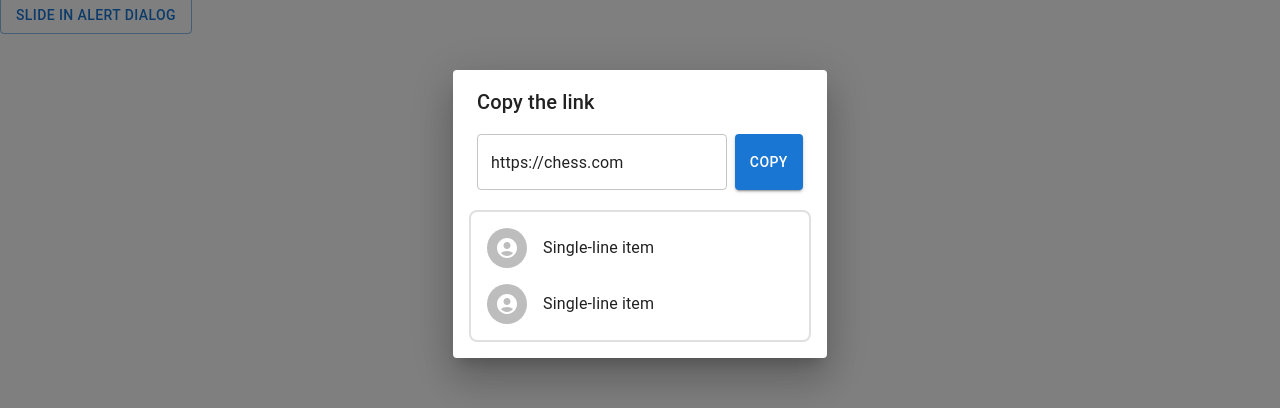
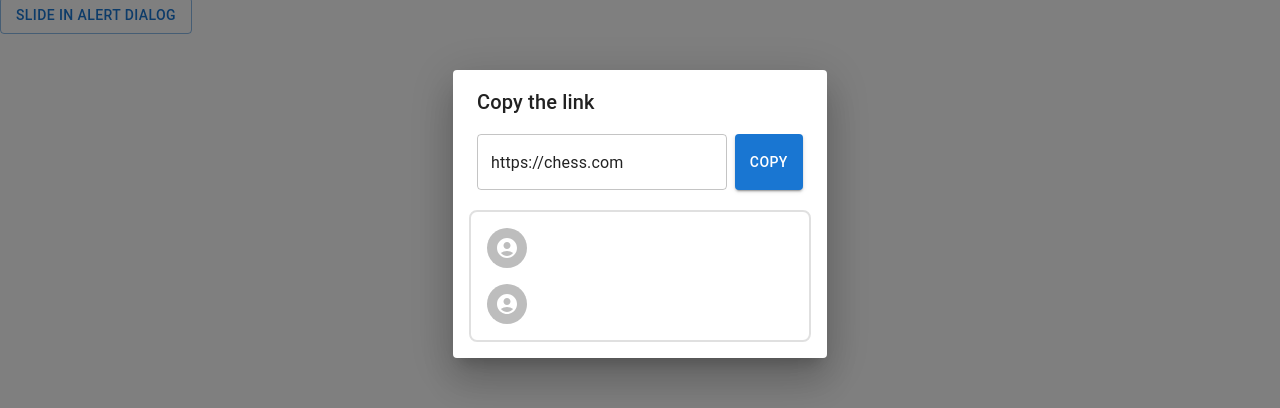
Before and after one commit to abeshahsan/ChessDuel, a Next.js app: page /new-match in a window 1280 px wide. Shown: the part 186-594 px from the top of the page. Built offline with nearby package versions, Linux system fonts and the light colour scheme; no server answers.

Commit message:
refactor: streamline chessboard logic and integrate match state management

```diff
--- a/src/app/components/navbar/md_nav_menu.tsx
+++ b/src/app/components/navbar/md_nav_menu.tsx
@@ -7,7 +7,7 @@
 import { setSidebarOpen } from "@/app/store/client_socket_slice";
 import { RootState } from "@/app/store";
 
-export default function MdNavMenu({ }: { pages: string[] }) {
+export default function MdNavMenu() {
 
 	const dispatch = useDispatch();
 	const sidebarOpen = useSelector((state: RootState) => state.clientSocket.sidebarOpen);
--- a/src/app/global-components/chessboard/chessboard.tsx
+++ b/src/app/global-components/chessboard/chessboard.tsx
@@ -1,6 +1,6 @@
 "use client";
 
-import React, { useEffect, useState } from "react";
+import React, { useState } from "react";
 import { CSSProperties } from "react";
 import { Chess, Piece, Square } from "chess.js";
 import { Chessboard } from "react-chessboard";
@@ -10,7 +10,7 @@
 import { Box, Button, Typography } from "@mui/material";
 import { useDispatch, useSelector } from "react-redux";
 import { RootState } from "@/app/store";
-import { addEventHandler, subscribe, unsubscribeComponent } from "@/app/store/client_socket_slice";
+import useChessboardEffect from "@/app/new-match/hooks/useChessboardEffect";
 
 const ChessboardUI = ({}: Props) => {
 	const [game, setGame] = useState(new Chess());
@@ -23,106 +23,9 @@
 
 	const dispatch = useDispatch();
 	const socket = useSelector((state: RootState) => state.clientSocket.socket);
+	let players = useSelector((state: RootState) => state.match.players);
 
-	useEffect(() => {
-		if (socket?.active) {
-			dispatch(subscribe(ChessboardUI.name));
-			dispatch(
-				addEventHandler({
-					subscriberName: ChessboardUI.name,
-					event: "chess-move",
-					callback: (move: { from: Square; to: Square }) => {
-						try {
-							game.move(move);
-							setGame(() => {
-								return new Chess(game.fen());
-							});
-						} catch (error) {
-							// console.log("Invalid move", error);
-						}
-					},
-				})
-			);
-
-			dispatch(
-				addEventHandler({
-					subscriberName: ChessboardUI.name,
-					event: "match-created",
-					callback: (match) => {
-						console.log("Match created", match);
-					},
-				})
-			);
-			socket?.emit("create-match");
-		}
-
-
-		return () => {
-			unsubscribeComponent(ChessboardUI.name);
-		};
-	}, [socket?.active]);
-
-	const onSquareClick = (square: Square) => {
-		if (activeSquare) {
-			try {
-				const capturedPiece = game.get(square);
-
-				game.move({
-					from: activeSquare,
-					to: square,
-					promotion: "q",
-				});
-
-				socket?.emit("chess-move", { from: activeSquare, to: square, promotion: "q" });
-
-				if (capturedPiece) {
-					setCapturedPieces(() => {
-						return [...capturedPieces, capturedPiece];
-					});
-				}
-
-				setGame(() => {
-					return new Chess(game.fen());
-				});
-				setActiveSquare(null);
-				setValidSquares([]);
-			} catch (error) {
-				setActiveSquare(null);
-				setValidSquares([]);
-			}
-		} else {
-			if (hasPiece(square) && hasTurn(square)) {
-				setActiveSquare(square);
-				setValidSquares(game.moves({ square: square }) as Square[]);
-			}
-		}
-	};
-
-	function hasPiece(square: Square): boolean {
-		return game.get(square) !== null;
-	}
-
-	function hasTurn(square: Square): boolean {
-		return game.get(square).color === game.turn();
-	}
-
-	const updateSquareStyles = () => {
-		validSquares.forEach((square: Square) => {
-			square = square
-				.toString()
-				.replace(/[x+]|=./gi, "")
-				.slice(-2) as Square;
-
-			customSquareStyles[square] = {
-				background: validSquaresColor,
-			};
-		});
-		if (activeSquare) {
-			customSquareStyles[activeSquare] = {
-				background: activeSquareColor,
-			};
-		}
-	};
+	useChessboardEffect(socket, game, setGame, dispatch);
 
 	updateSquareStyles();
 
@@ -256,6 +159,68 @@
 		}
 		return "";
 	}
+
+	function onSquareClick(square: Square) {
+		if (activeSquare) {
+			try {
+				const capturedPiece = game.get(square);
+
+				game.move({
+					from: activeSquare,
+					to: square,
+					promotion: "q",
+				});
+
+				socket?.emit("chess-move", { from: activeSquare, to: square, promotion: "q" });
+
+				if (capturedPiece) {
+					setCapturedPieces(() => {
+						return [...capturedPieces, capturedPiece];
+					});
+				}
+
+				setGame(() => {
+					return new Chess(game.fen());
+				});
+				setActiveSquare(null);
+				setValidSquares([]);
+			} catch (error) {
+				setActiveSquare(null);
+				setValidSquares([]);
+			}
+		} else {
+			if (hasPiece(square) && hasTurn(square)) {
+				setActiveSquare(square);
+				setValidSquares(game.moves({ square: square }) as Square[]);
+			}
+		}
+	}
+
+	function hasPiece(square: Square): boolean {
+		return game.get(square) !== null;
+	}
+
+	function hasTurn(square: Square): boolean {
+		return game.get(square).color === game.turn();
+	}
+
+	function updateSquareStyles() {
+		validSquares.forEach((square: Square) => {
+			square = square
+				.toString()
+				.replace(/[x+]|=./gi, "")
+				.slice(-2) as Square;
+
+			customSquareStyles[square] = {
+				background: validSquaresColor,
+			};
+		});
+		if (activeSquare) {
+			customSquareStyles[activeSquare] = {
+				background: activeSquareColor,
+			};
+		}
+	}
 };
 
 const CapturedPieces = ({ capturedPieces, color }: { capturedPieces: Piece[]; color: string }) => {
--- a/src/app/new-match/components/new-game-modal.tsx
+++ b/src/app/new-match/components/new-game-modal.tsx
@@ -9,43 +9,21 @@
 import { TransitionProps } from "@mui/material/transitions";
 import { Avatar, List, ListItem, ListItemAvatar, ListItemText, TextField } from "@mui/material";
 import { AccountCircle } from "@mui/icons-material";
-
-function generate(element: React.ReactElement<unknown>) {
-	return [0, 1].map((value) =>
-		React.cloneElement(element, {
-			key: value,
-		})
-	);
-}
-
-const Transition = React.forwardRef(function Transition(
-	props: TransitionProps & {
-		children: React.ReactElement<any, any>;
-	},
-	ref: React.Ref<unknown>
-) {
-	return (
-		<Slide
-			direction='up'
-			ref={ref}
-			{...props}
-		/>
-	);
-});
+import { useSelector } from "react-redux";
+import { RootState } from "@/app/store";
 
 export default function NewGameModal({ isOpen }: { isOpen?: boolean }) {
 	const [open, setOpen] = React.useState(isOpen ?? true);
 
 	const [isCopied, setIsCopied] = React.useState(false);
-	const [newMatchLink, setNewMatchLink] = React.useState("https://chess.com");
+	const [newMatchLink] = React.useState("https://chess.com");
 
 	const handleClickOpen = () => {
 		setOpen(true);
 	};
 
-	const handleClose = () => {
-		setOpen(false);
-	};
+	const socket = useSelector((state: RootState) => state.clientSocket.socket);
+	const players = useSelector((state: RootState) => state.match.players);
 
 	return (
 		<>
@@ -94,19 +72,34 @@
 					sx={{ border: 2, borderColor: "divider", margin: 2, marginTop: 0, borderRadius: 2, padding: 0 }}
 				>
 					<List>
-						{generate(
-							<ListItem>
+						{players.map((player, index) => (
+							<ListItem key={index}>
 								<ListItemAvatar>
 									<Avatar>
 										<AccountCircle />
 									</Avatar>
 								</ListItemAvatar>
-								<ListItemText primary='Single-line item' />
+								<ListItemText primary={player?.id?? 'Waiting for player'} />
 							</ListItem>
-						)}
+						))}
 					</List>
 				</DialogContent>
 			</Dialog>
 		</>
 	);
 }
+
+const Transition = React.forwardRef(function Transition(
+	props: TransitionProps & {
+		children: React.ReactElement<any, any>;
+	},
+	ref: React.Ref<unknown>
+) {
+	return (
+		<Slide
+			direction='up'
+			ref={ref}
+			{...props}
+		/>
+	);
+});
--- /dev/null
+++ b/src/app/new-match/hooks/useChessboardEffect.tsx
@@ -0,0 +1,49 @@
+import ChessboardUI from "@/app/global-components/chessboard/chessboard";
+import { addEventHandler, subscribe, unsubscribeComponent } from "@/app/store/client_socket_slice";
+import { createMatch } from "@/app/store/match_slice";
+import { Dispatch, UnknownAction } from "@reduxjs/toolkit";
+import { Chess, Square } from "chess.js";
+import { useEffect } from "react";
+import { Socket } from "socket.io-client";
+
+const useChessboardEffect = (socket: Socket | null, game: Chess, setGame: any, dispatch: Dispatch<UnknownAction>) => {
+	useEffect(() => {
+		if (socket?.active) {
+			dispatch(subscribe(ChessboardUI.name));
+			dispatch(
+				addEventHandler({
+					subscriberName: ChessboardUI.name,
+					event: "chess-move",
+					callback: (move: { from: Square; to: Square }) => {
+						try {
+							game.move(move);
+							setGame(() => {
+								return new Chess(game.fen());
+							});
+						} catch (error) {
+							// console.log("Invalid move", error);
+						}
+					},
+				})
+			);
+
+			dispatch(
+				addEventHandler({
+					subscriberName: ChessboardUI.name,
+					event: "match-created",
+					callback: (match) => {
+						console.log("Match created", match);
+						dispatch(createMatch(match));
+					},
+				})
+			);
+			socket?.emit("create-match");
+		}
+
+		return () => {
+			unsubscribeComponent(ChessboardUI.name);
+		};
+	}, [socket?.active]);
+};
+
+export default useChessboardEffect;
--- a/src/app/store/index.ts
+++ b/src/app/store/index.ts
@@ -2,10 +2,12 @@
 
 import { configureStore } from "@reduxjs/toolkit";
 import clientSocketReducer from './client_socket_slice';
+import matchReducer from './match_slice';
 
 export const store = configureStore({
 	reducer: {
 		clientSocket: clientSocketReducer,
+		match: matchReducer,
 	},
 	middleware: (getDefaultMiddleware) => getDefaultMiddleware({
         serializableCheck: false,
--- /dev/null
+++ b/src/app/store/match_slice.tsx
@@ -0,0 +1,65 @@
+import { createSlice, PayloadAction } from "@reduxjs/toolkit";
+
+interface MatchState {
+	id: string;
+	players: {
+		color: string;
+		id: string;
+		socketID: string;
+	}[];
+	state?: {
+		turn: string;
+		history: string[];
+	};
+}
+
+const initialState: MatchState = {
+	id: "",
+	players: [
+		{
+			color: "",
+			id: "",
+			socketID: "",
+		},
+		{
+			color: "",
+			id: "",
+			socketID: "",
+		},
+	],
+	state: {
+		turn: "",
+		history: [],
+	},
+};
+
+const matchSlice = createSlice({
+	name: "match",
+	initialState,
+	reducers: {
+		createMatch: (state, action: PayloadAction<MatchState>) => {
+			state.id = action.payload.id;
+			state.players = [
+				action.payload.players[0],
+				action.payload.players[1],
+			];
+			state.state = action.payload.state;
+		},
+		updateMatch: (state, action: PayloadAction<MatchState>) => {
+			state.id = action.payload.id;
+			state.players = action.payload.players;
+			state.state = action.payload.state;
+		},
+		deleteMatch: (state) => {
+			state.id = "";
+			state.players = [];
+			state.state = {
+				turn: "",
+				history: [],
+			};
+		},
+	},
+});
+
+export const { createMatch, updateMatch, deleteMatch } = matchSlice.actions;
+export default matchSlice.reducer;
```
